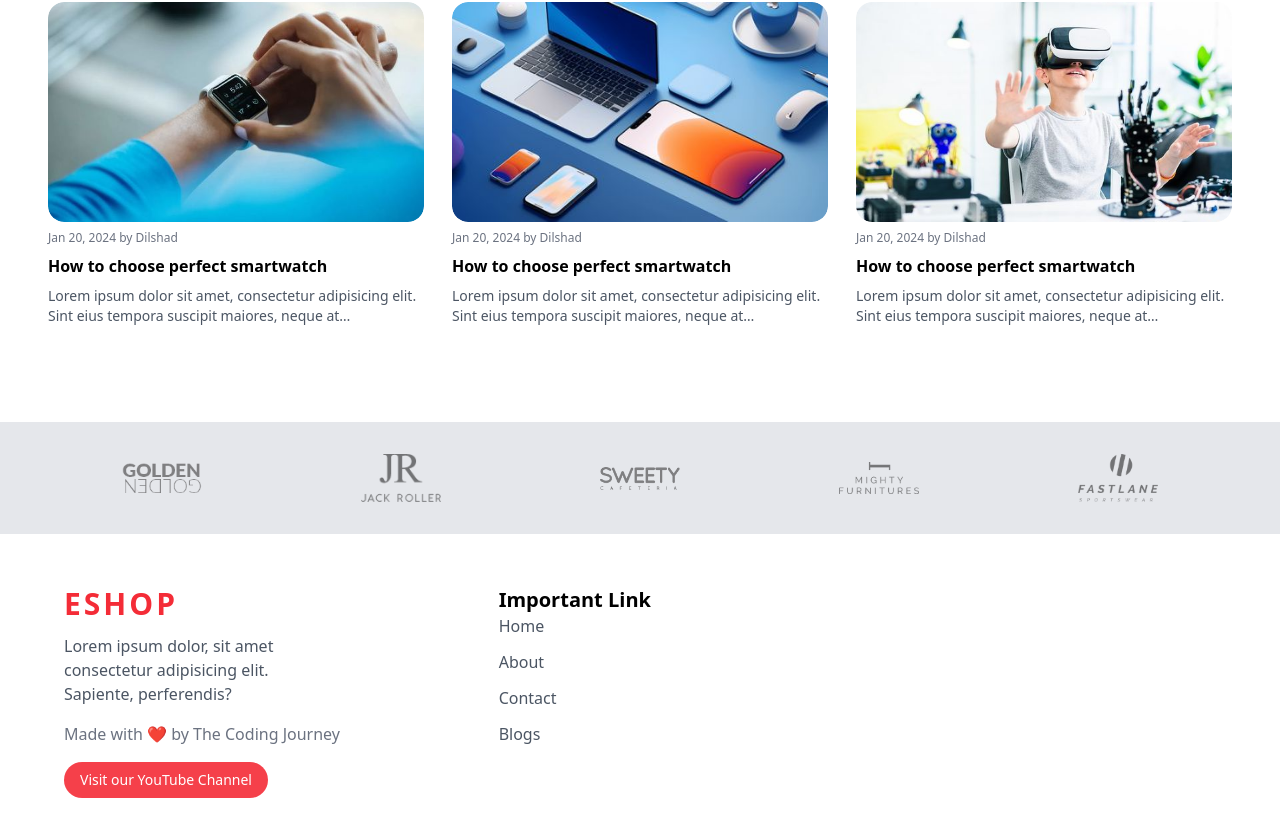
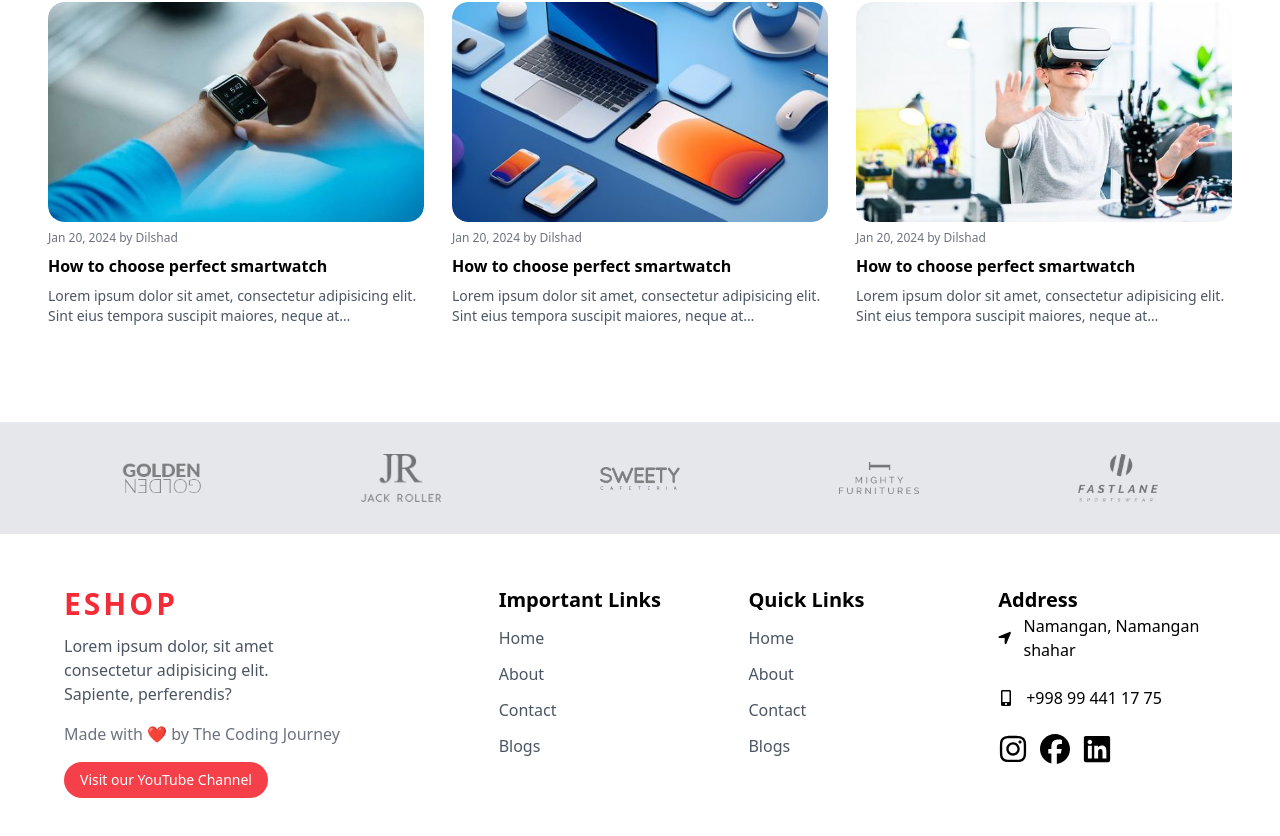
Before and after one commit to ayubxon1775/Eshop, a React (Vite) app: page / in a window 1280 px wide. Shown: the part 3608-4444 px from the top of the page. Built offline with nearby package versions, Linux system fonts and the light colour scheme.

Commit message:
footer section

```diff
--- a/src/components/Footer/Footer.jsx
+++ b/src/components/Footer/Footer.jsx
@@ -1,4 +1,6 @@
 import React from 'react'
+import { FaMobileAlt } from 'react-icons/fa'
+import { FaFacebook, FaInstagram, FaLinkedin, FaLocationArrow } from 'react-icons/fa6'
 
 const FooterLinks = [
   {
@@ -30,19 +32,19 @@ const Footer = () => {
              className='text-primary font-semibold tracking-widest text-2xl uppercase sm:text-3xl'
             >Eshop
             </a>
-            <p className='text-gray-600 lg:pr-24 pt-3'>Lorem ipsum dolor, sit amet consectetur adipisicing elit. Sapiente, perferendis?</p>
+            <p className='text-gray-600 dark:text-white/70 lg:pr-24 pt-3'>Lorem ipsum dolor, sit amet consectetur adipisicing elit. Sapiente, perferendis?</p>
             <p className='text-gray-500 mt-4'>Made with ❤️ by The Coding Journey</p>
             <a href="https://www.youtube.com/watch?v=4sc6BhgS_Co&t=8550s" target='_blank' className='inline-block bg-primary/90 text-white py-2 px-4 mt-4 text-sm rounded-full'>Visit our YouTube Channel</a>
           </div>
           {/* Footer link */}
           <div className='col-span-2 grid grid-cols-2 sm:grid-cols-3 md:pl-10'>
             <div className='py-8 px-4'>
-              <h1 className='text-xl font-semibold'>Important Link</h1>
+              <h1 className='text-xl font-semibold sm:text-left mb-3'>Important Links</h1>
               <ul className='space-y-3'>
                 {
                   FooterLinks.map((data, index) => (
                     <li key={index}>
-                      <a href={data.link} className='text-gray-600 hover:text-black duration-300'>
+                      <a href={data.link} className='text-gray-600 dark:text-gray-400 hover:dark:text-white hover:text-black duration-300'>
                         {data.title}
                       </a>
                     </li>
@@ -50,6 +52,42 @@ const Footer = () => {
                 }
               </ul>
             </div>
+            {/* second cols link */}
+            <div className='py-8 px-4'>
+              <h1 className='text-xl font-semibold sm:text-left mb-3'>Quick Links</h1>
+              <ul className='space-y-3'>
+                {
+                  FooterLinks.map((data, index) => (
+                    <li key={index}>
+                      <a href={data.link} className='text-gray-600 dark:text-gray-400 hover:dark:text-white hover:text-black duration-300'>
+                        {data.title}
+                      </a>
+                    </li>
+                  ))
+                }
+              </ul>
+            </div>
+                {/* Company Addres */}
+                <div className='py-8 px-4 col-span-2 sm:col-auto'>
+                  <h1 className='text-xl font-bold sm:text-left'>Address</h1>
+                  <div>
+                  <div className="flex items-center gap-3">
+                    <FaLocationArrow/>
+                    <p>Namangan, Namangan shahar</p>
+
+                  </div>
+                  <div className='flex items-center gap-3 mt-6'>
+                    <FaMobileAlt/>
+                    <p>+998 99 441 17 75</p>
+                  </div>
+                  {/* social kinks */}
+                  <div className='flex items-center gap-3 mt-6'>
+                    <a href="#"><FaInstagram className='text-3xl hover:text-primary duration-200'/></a>
+                    <a href="#"><FaFacebook className='text-3xl hover:text-primary duration-200'/></a>
+                    <a href="#"><FaLinkedin className='text-3xl hover:text-primary duration-200'/></a>
+                  </div>
+                  </div>
+                </div>
           </div>
         </div>
       </div>
```
